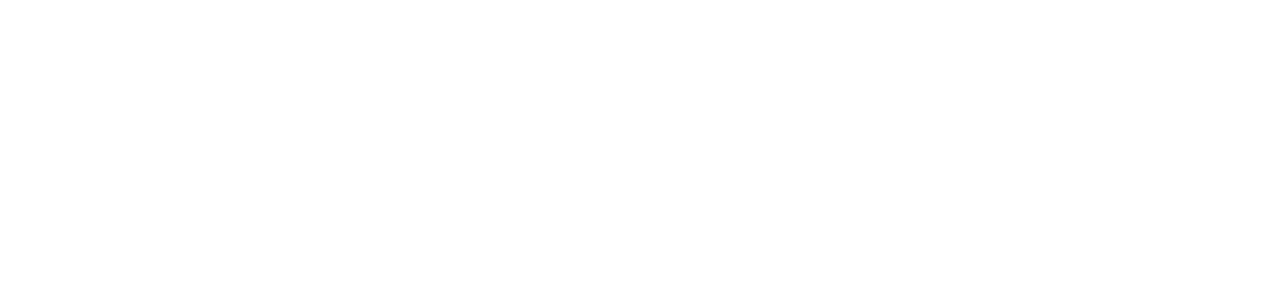
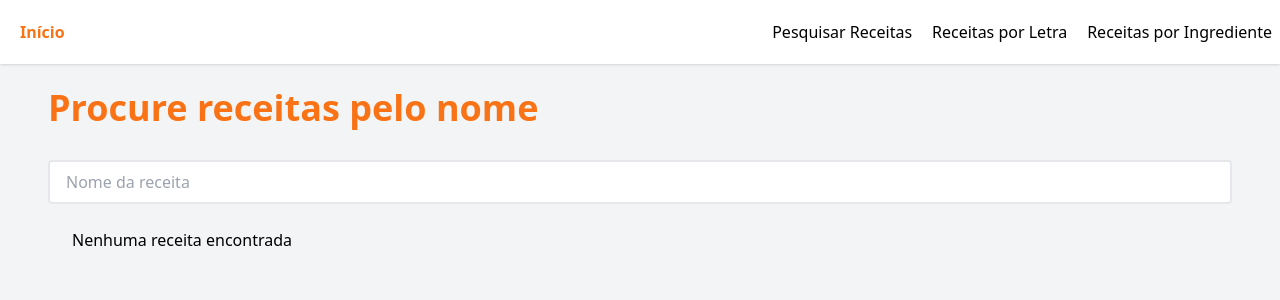
Before and after one commit to DiogoKaster/arise-test, a React (Vite) app: page /by-name in a window 1280 px wide. Before the commit this address had no page. Shown: the top 300 px of the page. Built offline with nearby package versions, Linux system fonts and the light colour scheme.

Commit message:
feat: create ingredients page fetch, filter and display of the ingredients

```diff
--- a/src/Router.tsx
+++ b/src/Router.tsx
@@ -2,6 +2,9 @@
 import { Home } from './pages/Home/Home'
 import { DefaultLayout } from './layouts/DefaultLayout/DefaultLayout'
 import { Meal } from './pages/Meal/Meal'
+import { ByName } from './pages/ByName/ByName'
+import { ByLetter } from './pages/ByLetter/ByLetter'
+import { Ingredients } from './pages/Ingredients/Ingredients'
 
 export function Router() {
   return (
@@ -9,6 +12,9 @@
       <Route path="/" element={<DefaultLayout />}>
         <Route path="/" element={<Home />} />
         <Route path="/meal/:id" element={<Meal />} />
+        <Route path="/by-name" element={<ByName />} />
+        <Route path="/by-letter" element={<ByLetter />} />
+        <Route path="/ingredients" element={<Ingredients />} />
       </Route>
     </Routes>
   )
--- a/src/components/Header/Header.tsx
+++ b/src/components/Header/Header.tsx
@@ -13,12 +13,12 @@
           Pesquisar Receitas
         </Link>
         <Link
-          to="/by-name"
+          to="/by-letter"
           className="inline-flex items-center px-2 h-full transition-colors hover:bg-orange-500 hover:text-white">
           Receitas por Letra
         </Link>
         <Link
-          to="/by-name"
+          to="/ingredients"
           className="inline-flex items-center px-2 h-full transition-colors hover:bg-orange-500 hover:text-white">
           Receitas por Ingrediente
         </Link>
--- /dev/null
+++ b/src/components/RecipeSearchInput/RecipeSearchInput.tsx
@@ -0,0 +1,35 @@
+import { useState } from 'react'
+
+interface RecipeSearchInputProps {
+  onSearch: (search: string) => void
+  withKeyDown?: boolean
+}
+
+export function RecipeSearchInput({ onSearch, withKeyDown = false }: RecipeSearchInputProps) {
+  const [search, setSearch] = useState('')
+
+  function handleInputChange(event: React.ChangeEvent<HTMLInputElement>) {
+    setSearch(event.target.value)
+    if (!withKeyDown) {
+      onSearch(event.target.value)
+    }
+  }
+
+  function handleKeyDown(event: React.KeyboardEvent<HTMLInputElement>) {
+    if (event.key === 'Enter') {
+      onSearch(search)
+    }
+  }
+
+  return (
+    <div className="mb-4 p-2">
+      <input
+        onChange={handleInputChange}
+        {...(withKeyDown && { onKeyDown: handleKeyDown })}
+        type="text"
+        placeholder="Nome da receita"
+        className="rounded border-2 bg-white border-gray-200 focus:ring-orange-500 focus:border-orange-500 w-full px-4 py-2 focus:outline-none"
+      />
+    </div>
+  )
+}
--- /dev/null
+++ b/src/pages/ByLetter/ByLetter.tsx
@@ -0,0 +1,7 @@
+export function ByLetter() {
+  return (
+    <div>
+      <h1>ByLetter</h1>
+    </div>
+  )
+}
--- /dev/null
+++ b/src/pages/ByName/ByName.tsx
@@ -0,0 +1,39 @@
+import { RecipeSearchInput } from '../../components/RecipeSearchInput/RecipeSearchInput'
+import { useState } from 'react'
+import { api } from '../../lib/axios'
+import { RecipeCard } from '../../components/RecipeCard/RecipeCard'
+import { Recipe } from '../Home/Home'
+
+export function ByName() {
+  const [recipes, setRecipes] = useState([] as Recipe[])
+
+  async function fetchRecipesByName(name?: string) {
+    const response = await api.get(`/search.php?s=${name}`)
+    setRecipes(response.data.meals)
+  }
+
+  return (
+    <section className="max-w-[1200px] mx-auto min-h-screen">
+      <div className="p-2 pr-6 pt-6 text-orange-500">
+        <h1 className="text-4xl font-bold mb-4">Procure receitas pelo nome</h1>
+      </div>
+      <RecipeSearchInput withKeyDown={true} onSearch={fetchRecipesByName} />
+      <div className="grid grid-cols-1 md:grid-cols-3 gap-5 px-8 pb-8">
+        {recipes.length > 0 ? (
+          recipes.map((recipe, index) => (
+            <RecipeCard
+              key={index}
+              idMeal={recipe.idMeal}
+              strInstructions={recipe.strInstructions}
+              strMeal={recipe.strMeal}
+              strMealThumb={recipe.strMealThumb}
+              strYoutube={recipe.strYoutube}
+            />
+          ))
+        ) : (
+          <p>Nenhuma receita encontrada</p>
+        )}
+      </div>
+    </section>
+  )
+}
--- a/src/pages/Home/Home.tsx
+++ b/src/pages/Home/Home.tsx
@@ -2,7 +2,7 @@
 import { useEffect, useState } from 'react'
 import { api } from '../../lib/axios'
 
-interface Recipe {
+export interface Recipe {
   idMeal: string
   strMeal: string
   strInstructions: string
--- /dev/null
+++ b/src/pages/Ingredients/Ingredients.tsx
@@ -0,0 +1,55 @@
+import { RecipeSearchInput } from '../../components/RecipeSearchInput/RecipeSearchInput'
+import { useEffect, useState } from 'react'
+import { Link } from 'react-router-dom'
+import { api } from '../../lib/axios'
+
+interface Ingredient {
+  strIngredient: string
+}
+
+export function Ingredients() {
+  const [originalIngredients, setOriginalIngredients] = useState([] as Ingredient[])
+  const [ingredients, setIngredients] = useState([] as Ingredient[])
+
+  async function fetchIngredients() {
+    const response = await api.get('/list.php?i=list')
+    const data = response.data.meals || []
+    setOriginalIngredients(data)
+    setIngredients(data)
+  }
+
+  function filterIngredients(search: string) {
+    if (search.trim() === '') {
+      setIngredients(originalIngredients)
+    } else {
+      const filteredIngredients = originalIngredients.filter((ingredient) =>
+        ingredient.strIngredient.toLowerCase().includes(search.toLowerCase())
+      )
+      setIngredients(filteredIngredients)
+    }
+  }
+
+  useEffect(() => {
+    fetchIngredients()
+  }, [])
+
+  return (
+    <section className="max-w-[1200px] mx-auto min-h-screen">
+      <div className="p-2 pr-6 pt-6 text-orange-500">
+        <h1 className="text-4xl font-bold mb-4">Ingredientes</h1>
+      </div>
+      <RecipeSearchInput onSearch={filterIngredients} />
+      <div className="grid grid-cols-1 md:grid-cols-3 gap-5 px-2 pb-8">
+        {ingredients.length > 0 ? (
+          ingredients.map((ingredient, index) => (
+            <Link to="/" key={index} className="bg-white rounded shadow-md p-4 font-bold">
+              <p>{ingredient.strIngredient}</p>
+            </Link>
+          ))
+        ) : (
+          <p>Nenhum ingrediente encontrado</p>
+        )}
+      </div>
+    </section>
+  )
+}
--- a/src/pages/Meal/Meal.tsx
+++ b/src/pages/Meal/Meal.tsx
@@ -85,17 +85,21 @@
           <div>
             <h2 className="text-2xl font-semibold mb-2">Ingredientes</h2>
             <ul>
-              {recipe.strIngredient.map((ingredient, index) => (
-                <li key={index}>{ingredient}</li>
-              ))}
+              {recipe.strIngredient ? (
+                recipe.strIngredient.map((ingredient, index) => <li key={index}>{ingredient}</li>)
+              ) : (
+                <li>Nenhum ingrediente disponível</li>
+              )}
             </ul>
           </div>
           <div>
             <h2 className="text-2xl font-semibold mb-2">Medidas</h2>
             <ul>
-              {recipe.strMeasure.map((measure, index) => (
-                <li key={index}>{measure}</li>
-              ))}
+              {recipe.strMeasure ? (
+                recipe.strMeasure.map((measure, index) => <li key={index}>{measure}</li>)
+              ) : (
+                <li>Nenhuma medida disponível</li>
+              )}
             </ul>
           </div>
         </div>
```
